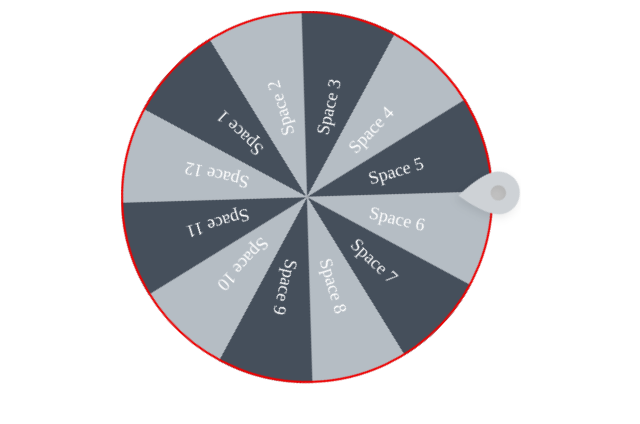
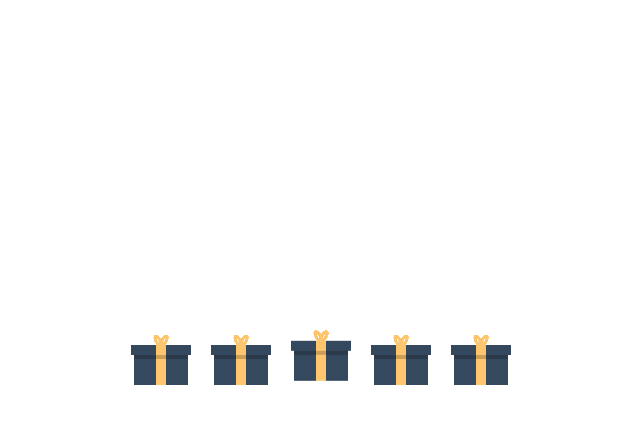
Before and after one commit to khanhttfireapps/khanhttfireapps.github.io, a plain HTML site: page index.html in a window 1280 px wide. Shown: the whole page, without its empty margins (319-959 px from the left). Drawn offline with Linux system fonts and the light colour scheme.

Commit message:
Update index.html

```diff
--- a/index.html
+++ b/index.html
@@ -244,8 +244,8 @@
         ],
       };
 
-      var game = new Wheel(wheelOptions);
-      // var game = new LuckyBoxes(LuckyBoxesOptions);
+      // var game = new Wheel(wheelOptions);
+      var game = new LuckyBoxes(LuckyBoxesOptions);
 
       setTimeout(() => {
         // game.setResult(3);
```
